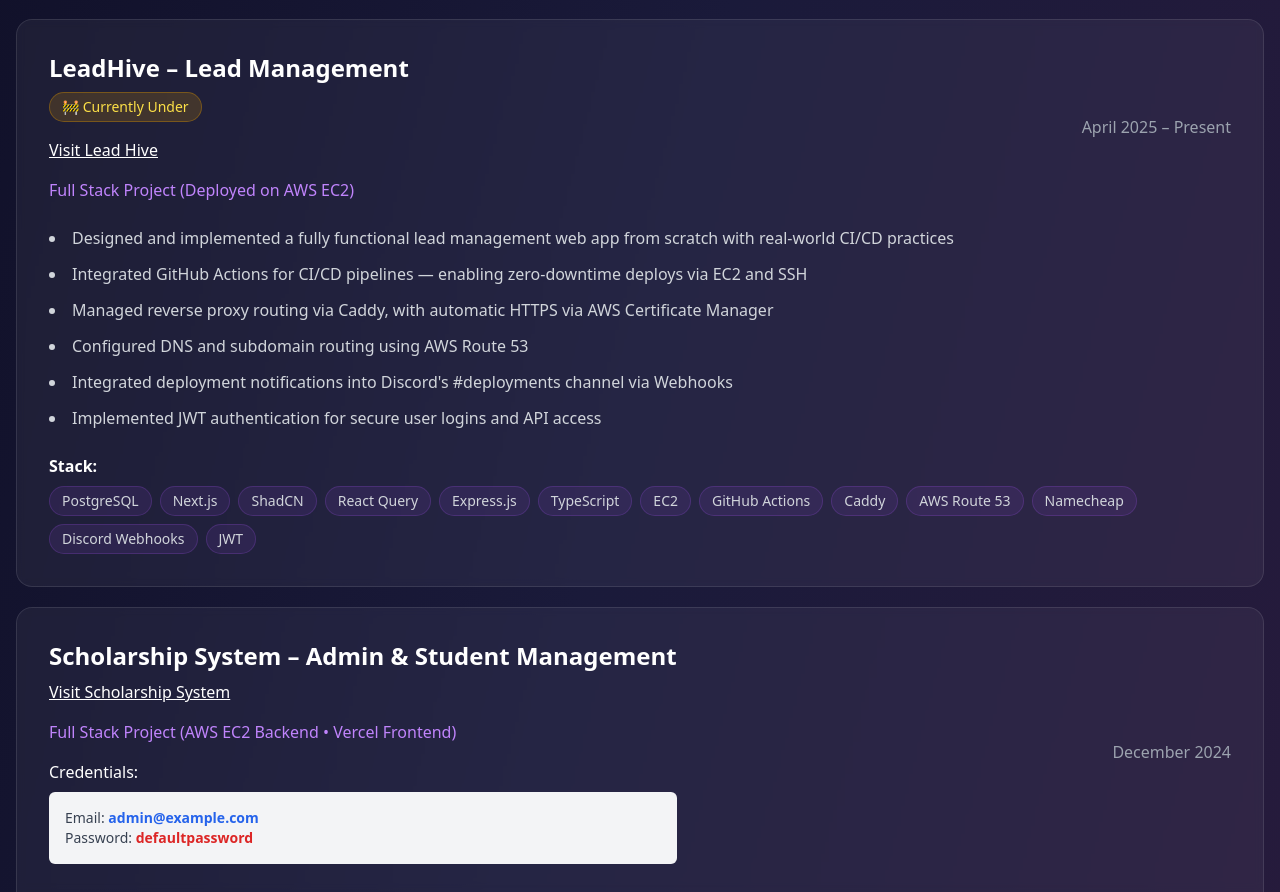
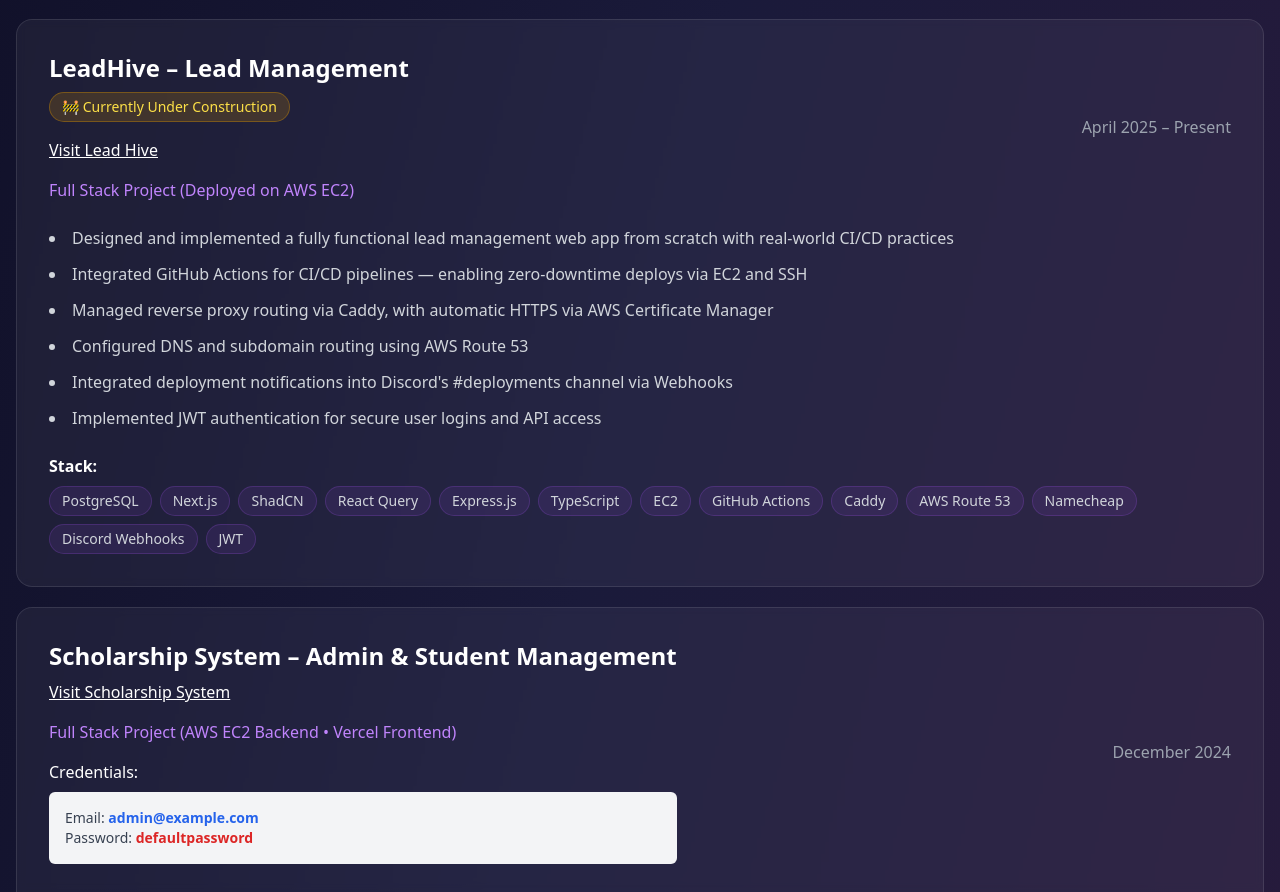
Before and after one commit to Ruzell11/portfolio-2025, a React (Vite) app: page / in a window 1280 px wide. Shown: the part 2113-3005 px from the top of the page. Built offline with nearby package versions, Linux system fonts and the light colour scheme.

Commit message:
add projects

```diff
--- a/src/App.tsx
+++ b/src/App.tsx
@@ -162,7 +162,7 @@ function App() {
                     LeadHive – Lead Management
                   </h3>
                   <p className="inline-block text-sm px-3 py-1 bg-yellow-600/20 text-yellow-300 border border-yellow-600/40 rounded-full mb-4">
-                  🚧 Currently Under
+                  🚧 Currently Under Construction
                   </p>
                   </div>
                   <a
```
